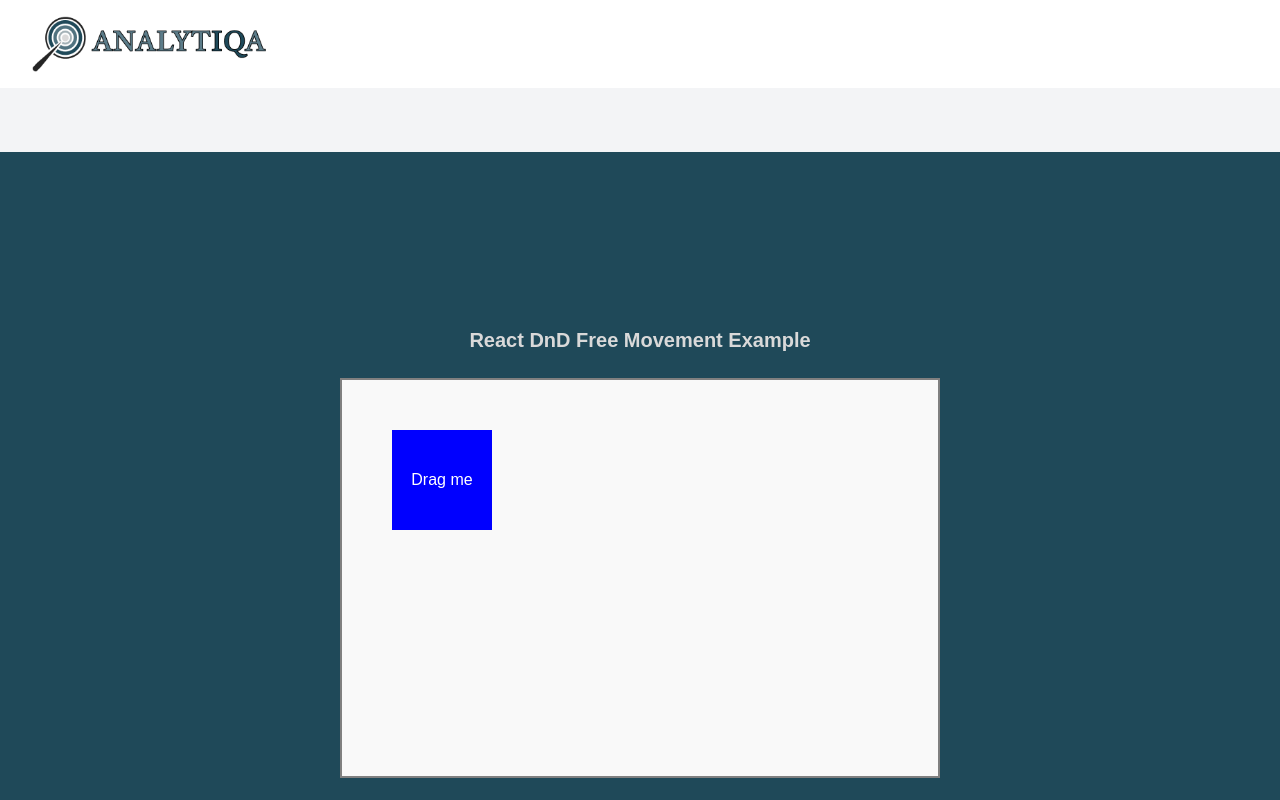
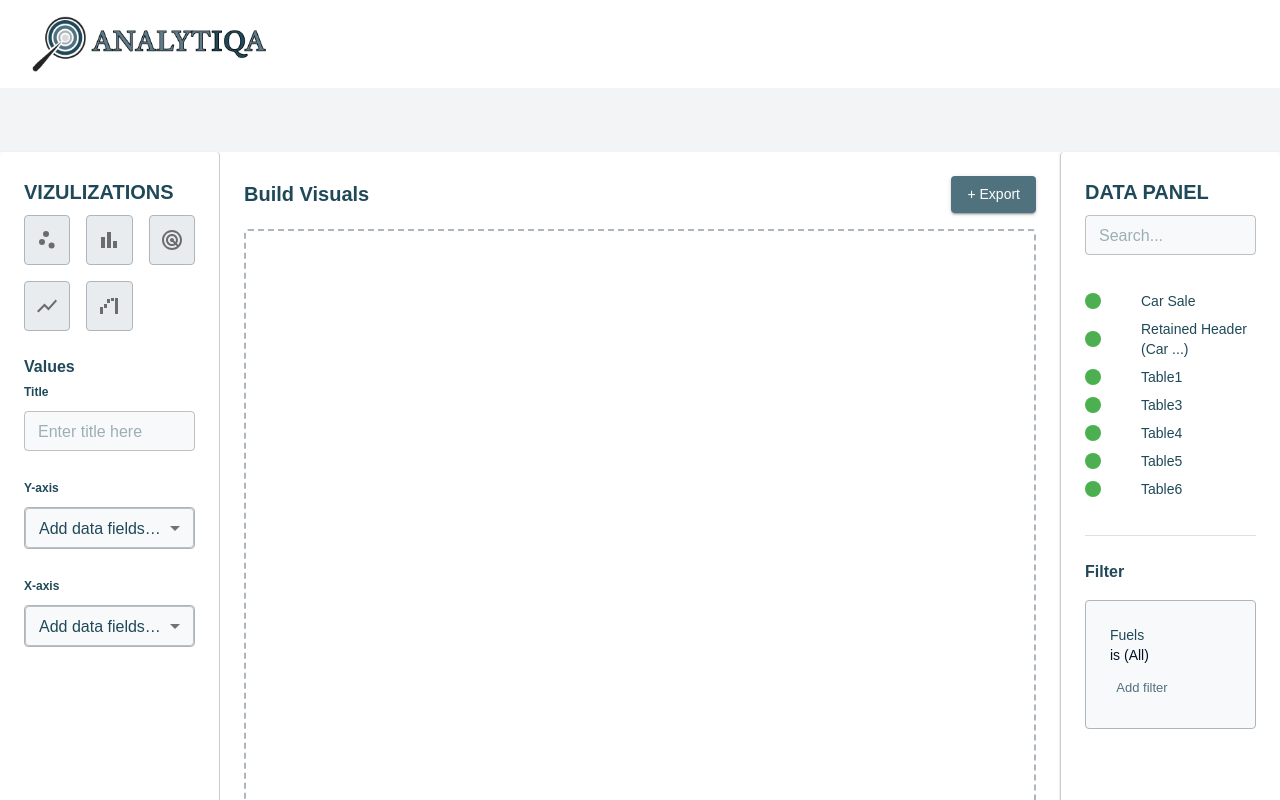
Before and after one commit to Miyukiin/AnalytiqaReportGenerator, a Next.js app in the folder frontend-NextJs/: page /report in a window 1280 px wide. Shown: the top 800 px of the page. Built offline with nearby package versions, Linux system fonts and the light colour scheme; a web font is replaced by a local one.

Commit message:
components

```diff
--- a/frontend-NextJs/src/app/report/page.tsx
+++ b/frontend-NextJs/src/app/report/page.tsx
@@ -1,22 +1,230 @@
-"use client";
+import React from "react";
+import {
+  Box,
+  Typography,
+  Paper,
+  TextField,
+  Button,
+  Divider,
+  Grid,
+  IconButton,
+  List,
+  ListItem,
+  ListItemIcon,
+  ListItemText,
+  MenuItem,
+  Select,
+} from "@mui/material";
+import ScatterPlotIcon from "@mui/icons-material/ScatterPlot";
+import BarChartIcon from "@mui/icons-material/BarChart";
+import RadarIcon from "@mui/icons-material/Radar";
+import ShowChartIcon from "@mui/icons-material/ShowChart";
+import WaterfallChartIcon from "@mui/icons-material/WaterfallChart";
 
-import React from "react";
-import Head from "next/head";
-import { DndProvider } from "react-dnd";
-import { HTML5Backend } from "react-dnd-html5-backend";
-import DropContainer from "@/components/DropContainer";
+const ReportPage: React.FC = () => {
+  return (
+    <Box sx={{ minHeight: "100vh", display: "flex", bgcolor: "#ffffff" }}>
+      {/* Left Sidebar */}
+      <Paper
+        sx={{
+          width: 220,
+          display: "flex",
+          flexDirection: "column",
+          p: 3, // Increased padding
+          borderRight: "1px solid #ccc",
+          bgcolor: "#ffffff",
+        }}
+      >
+        <Typography variant="h6" fontWeight="bold" gutterBottom>
+          VIZULIZATIONS
+        </Typography>
+        <Grid container spacing={2} sx={{ mb: 3 }}>
+          {[
+            { icon: <ScatterPlotIcon />, label: "Scatter" },
+            { icon: <BarChartIcon />, label: "Histogram" },
+            { icon: <RadarIcon />, label: "Radar" },
+            { icon: <ShowChartIcon />, label: "Stacked Line" },
+            { icon: <WaterfallChartIcon />, label: "Waterfall" },
+          ].map((item, index) => (
+            <Grid item xs={4} key={index}>
+              <IconButton
+                sx={{
+                  width: "100%",
+                  height: 50,
+                  bgcolor: "#e9ecef",
+                  border: "1px solid #adb5bd",
+                  borderRadius: 1,
+                  display: "flex",
+                  justifyContent: "center",
+                  alignItems: "center",
+                }}
+              >
+                {item.icon}
+              </IconButton>
+            </Grid>
+          ))}
+        </Grid>
+        <Typography variant="body1" fontWeight="bold">
+          Values
+        </Typography>
+        {/* Title Field */}
+        <Box sx={{ mb: 3 }}>
+          <Typography variant="caption" fontWeight="bold">
+            Title
+          </Typography>
+          <TextField
+            fullWidth
+            placeholder="Enter title here"
+            size="small"
+            sx={{
+              mt: 1,
+              bgcolor: "#f8f9fa",
+              borderRadius: 1,
+            }}
+          />
+        </Box>
+        {/* Y-axis Field */}
+        <Box sx={{ mb: 3 }}>
+          <Typography variant="caption" fontWeight="bold">
+            Y-axis
+          </Typography>
+          <Select
+            fullWidth
+            displayEmpty
+            sx={{
+              mt: 1,
+              bgcolor: "#f8f9fa",
+              border: "1px solid #adb5bd",
+              borderRadius: "4px",
+            }}
+            defaultValue=""
+            size="small"
+          >
+            <MenuItem value="">Add data fields here</MenuItem>
+          </Select>
+        </Box>
+        {/* X-axis Field */}
+        <Box sx={{ mb: 3 }}>
+          <Typography variant="caption" fontWeight="bold">
+            X-axis
+          </Typography>
+          <Select
+            fullWidth
+            displayEmpty
+            sx={{
+              mt: 1,
+              bgcolor: "#f8f9fa",
+              border: "1px solid #adb5bd",
+              borderRadius: "4px",
+            }}
+            defaultValue=""
+            size="small"
+          >
+            <MenuItem value="">Add data fields here</MenuItem>
+          </Select>
+        </Box>
+      </Paper>
 
-export default function ReportPage() {
-  return (
-    <DndProvider backend={HTML5Backend}>
-      <div className="min-h-screen bg-teal-500 text-gray-300 flex flex-col items-center justify-center space-y-6">
-        <Head>
-          <link rel="icon" href="/TabIcon.png" />
-          <title>React DnD Free Movement</title>
-        </Head>
-        <h1 className="text-xl font-bold">React DnD Free Movement Example</h1>
-        <DropContainer />
-      </div>
-    </DndProvider>
+      {/* Visualization Area */}
+      <Box sx={{ flex: 1, p: 3, bgcolor: "#ffffff" }}>
+        <Box
+          sx={{
+            display: "flex",
+            justifyContent: "space-between",
+            alignItems: "center",
+            mb: 2,
+          }}
+        >
+          <Typography variant="h6" fontWeight="bold">
+            Build Visuals
+          </Typography>
+          <Button variant="contained" color="primary">
+            + Export
+          </Button>
+        </Box>
+        <Box
+          sx={{
+            height: "75vh",
+            bgcolor: "#ffffff", // White background
+            border: "2px dashed #adb5bd",
+            borderRadius: 1,
+          }}
+        ></Box>
+      </Box>
+
+      {/* Right Sidebar */}
+      <Paper
+        sx={{
+          width: 220,
+          display: "flex",
+          flexDirection: "column",
+          p: 3, // Increased padding
+          borderLeft: "1px solid #ccc",
+          bgcolor: "#ffffff",
+        }}
+      >
+        <Typography variant="h6" fontWeight="bold" gutterBottom>
+          DATA PANEL
+        </Typography>
+        <TextField
+          fullWidth
+          placeholder="Search..."
+          size="small"
+          sx={{
+            mb: 3,
+            bgcolor: "#f8f9fa",
+            borderRadius: 1,
+          }}
+        />
+        <List dense>
+          {[
+            "Car Sale",
+            "Retained Header (Car ...)",
+            "Table1",
+            "Table3",
+            "Table4",
+            "Table5",
+            "Table6",
+          ].map((table) => (
+            <ListItem key={table} disablePadding>
+              <ListItemIcon>
+                <Box
+                  sx={{
+                    width: 16,
+                    height: 16,
+                    bgcolor: "#4caf50",
+                    borderRadius: "50%",
+                  }}
+                />
+              </ListItemIcon>
+              <ListItemText primary={table} />
+            </ListItem>
+          ))}
+        </List>
+        <Divider sx={{ my: 3 }} />
+        <Typography variant="body1" fontWeight="bold">
+          Filter
+        </Typography>
+        <Box
+          sx={{
+            mt: 2,
+            p: 3, // Increased padding inside the filter box
+            bgcolor: "#f8f9fa",
+            border: "1px solid #adb5bd",
+            borderRadius: 1,
+          }}
+        >
+          <Typography variant="body2">Fuels</Typography>
+          <Typography variant="body2" color="textSecondary">
+            is (All)
+          </Typography>
+          <Button size="small" sx={{ mt: 1 }}>
+            Add filter
+          </Button>
+        </Box>
+      </Paper>
+    </Box>
   );
-}
+};
+
+export default ReportPage;
--- a/frontend-NextJs/src/components/DraggableBox.tsx
+++ /dev/null
@@ -1,46 +0,0 @@
-"use client";
-
-import React, { useRef } from "react";
-import { useDrag } from "react-dnd";
-
-interface DraggableBoxProps {
-  initialX: number;
-  initialY: number;
-}
-
-const DraggableBox: React.FC<DraggableBoxProps> = ({ initialX, initialY }) => {
-  const ref = useRef<HTMLDivElement>(null); // Create a ref for the draggable div
-
-  const [, drag] = useDrag(() => ({
-    type: "box",
-    item: { id: "box" }, // Example item, you can add additional properties
-    collect: (monitor) => ({
-      isDragging: !!monitor.isDragging(),
-    }),
-  }));
-
-  drag(ref); // Attach the drag function to the ref
-
-  return (
-    <div
-      ref={ref} // Use the combined ref
-      style={{
-        position: "absolute",
-        left: initialX,
-        top: initialY,
-        width: "100px",
-        height: "100px",
-        backgroundColor: "blue",
-        color: "white",
-        display: "flex",
-        alignItems: "center",
-        justifyContent: "center",
-        cursor: "move",
-      }}
-    >
-      Drag me
-    </div>
-  );
-};
-
-export default DraggableBox;
--- a/frontend-NextJs/src/components/DropContainer.tsx
+++ /dev/null
@@ -1,43 +0,0 @@
-"use client";
-
-import React, { useRef, useState } from "react";
-import { useDrop } from "react-dnd";
-import DraggableBox from "./DraggableBox"; // Ensure the import path is correct
-
-const DropContainer: React.FC = () => {
-  const ref = useRef<HTMLDivElement>(null); // Create a ref for the drop container
-  const [boxPosition, setBoxPosition] = useState({ x: 50, y: 50 }); // Track box position
-
-  const [, drop] = useDrop(() => ({
-    accept: "box",
-    drop: (_, monitor) => {
-      const offset = monitor.getSourceClientOffset(); // Get the offset of the dragged item
-      if (offset && ref.current) {
-        const rect = ref.current.getBoundingClientRect(); // Get the container's bounding rectangle
-        const newX = offset.x - rect.left;
-        const newY = offset.y - rect.top;
-        setBoxPosition({ x: newX, y: newY }); // Update the position
-      }
-    },
-  }));
-
-  drop(ref); // Attach the drop function to the ref
-
-  return (
-    <div
-      ref={ref}
-      style={{
-        position: "relative",
-        width: "600px",
-        height: "400px",
-        border: "2px solid gray",
-        backgroundColor: "#f9f9f9",
-        overflow: "hidden",
-      }}
-    >
-      <DraggableBox initialX={boxPosition.x} initialY={boxPosition.y} />
-    </div>
-  );
-};
-
-export default DropContainer;
--- a/package.json
+++ b/package.json
@@ -2,6 +2,7 @@
   "dependencies": {
     "@emotion/react": "^11.13.5",
     "@emotion/styled": "^11.13.5",
+    "@mui/icons-material": "^6.1.9",
     "@mui/material": "^6.1.9",
     "react": "^18.3.1",
     "react-dnd": "^16.0.1",
```
Also changed, not shown: 1 other file (tests, documents, lock files or other folders).
